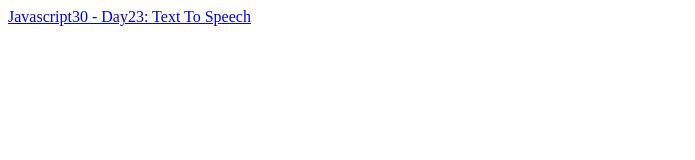
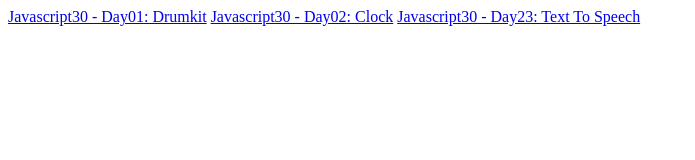
Before and after one commit to nilsonmolina/js-basics, a plain HTML site: page index.html in a window 1280 px wide. Shown: the whole page, without its empty margins (0-695 px from the left). Drawn offline with Linux system fonts and the light colour scheme.

Commit message:
updated github pages index page

```diff
--- a/index.html
+++ b/index.html
@@ -7,6 +7,8 @@
     <title>Document</title>
 </head>
 <body>
+    <a href="javascript30/d01-drumkit/index.html">Javascript30 - Day01: Drumkit</a>
+    <a href="javascript30/d02-clock/index.html">Javascript30 - Day02: Clock</a>
     <a href="javascript30/d23-text-to-speech/index.html">Javascript30 - Day23: Text To Speech</a>
 </body>
 </html>
```
